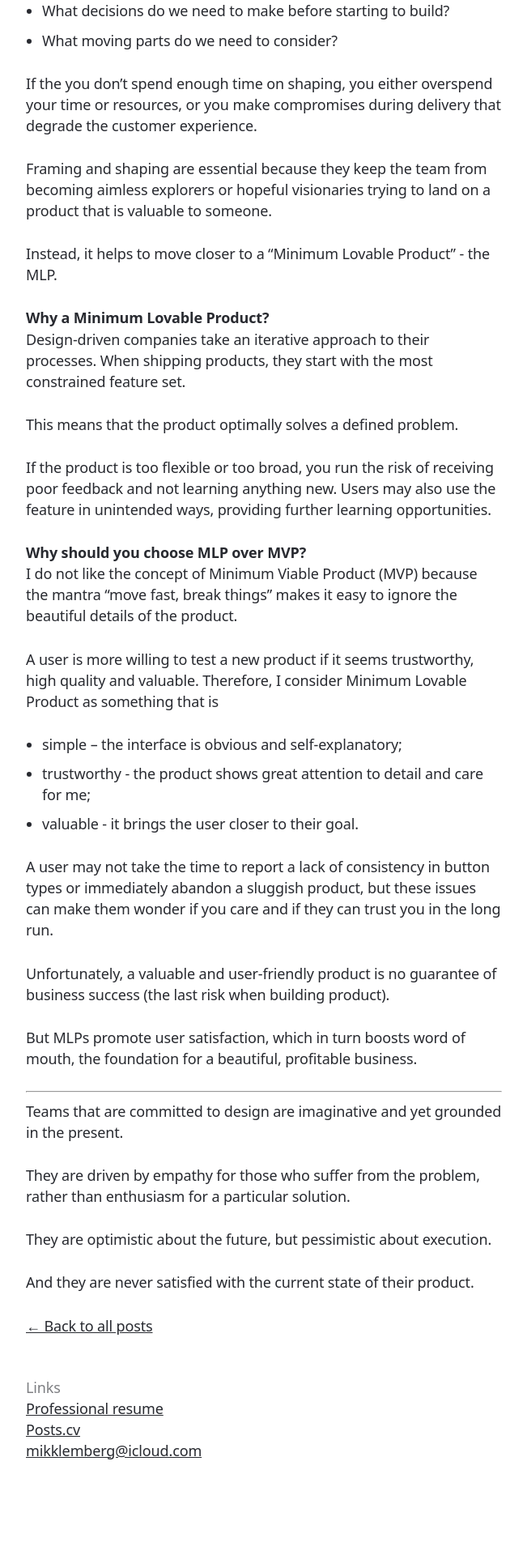
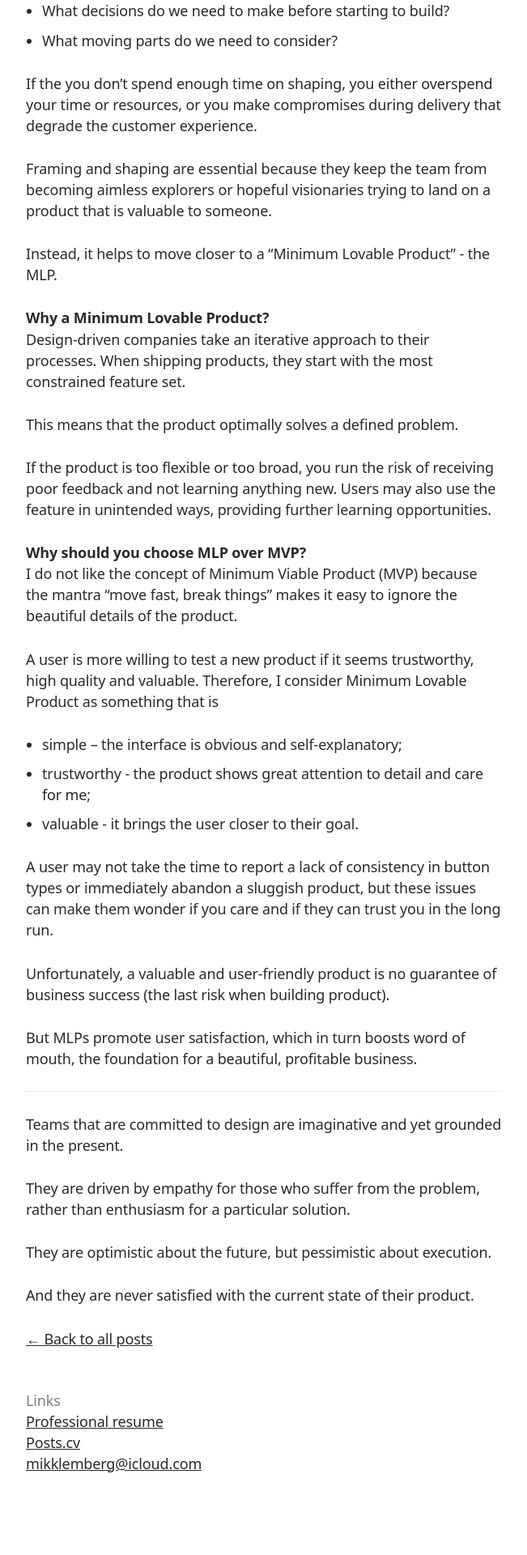
Before and after one commit to mikklemberg/My-personal-notes, a Jekyll site: the page built from _posts/2023-12-30-design-beautiful-business.md, in a window 1280 px wide. Shown: the part 1566-3486 px from the top of the page at 81% size, without its empty margins (314-965 px from the left). Built offline with Jekyll 4.4.1, drawn with Linux system fonts in a browser that asks for light colours.

Commit message:
Update style.css

```diff
--- a/assets/css/style.css
+++ b/assets/css/style.css
@@ -89,7 +89,8 @@ li {
 /* Divider */
 hr {
     color: #f5f5f5;
-    margin-bottom: 10px;
+    margin-bottom: 27px;
+    border-top-style: none;
 }
 
 /* Responsive adjustments for smaller screens */
```
